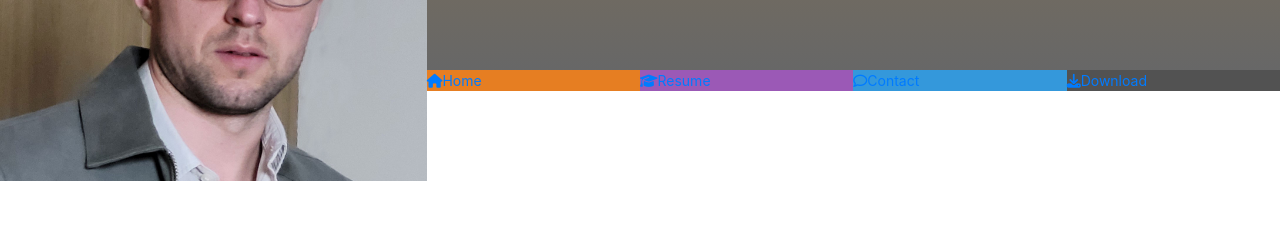
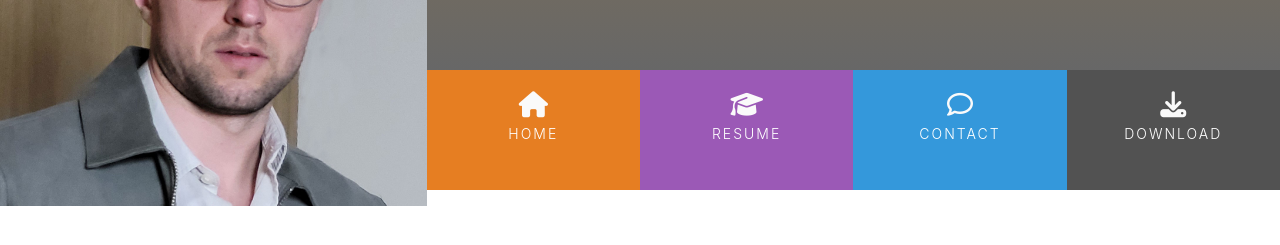
Before and after one commit to FlashDrag/resume-pavlo-myskov, a plain HTML site: page index.html in a window 1280 px wide. Shown: the part 179-424 px from the top of the page. Drawn offline with nearby package versions, Linux system fonts and the light colour scheme.

Commit message:
Style each menu item

```diff
--- a/assets/css/style.css
+++ b/assets/css/style.css
@@ -74,3 +74,34 @@ header {
     padding: 0;
 }
 /* --- */
+
+.menuitem {
+    height: 120px;
+    text-align: center;
+    padding: 0;
+}
+
+.menuitem a {
+    width: 100%;
+    text-decoration: none;
+    color: white;
+    height: 120px;
+}
+
+.menuitem a i {
+    padding-top: 22px;
+    display: block;
+    color: #fafafa;
+    font-size: 26px;
+}
+
+.menuitem span {
+    display: block;
+    width: 100%;
+    padding-top: 5px;
+    text-align: center;
+    text-transform: uppercase;
+    font-size: 14px;
+    font-weight: 300;
+    letter-spacing: 2px;
+}
--- a/index.html
+++ b/index.html
@@ -40,21 +40,21 @@
             <div class="col">
               <!-- class that displays the list horizontally -->
               <ul id="nav" class="list-inline menucontainer">
-                <li class="col-6 col-sm-3 ui-menu-color-home list-inline-item">
+                <li class="col-6 col-sm-3 ui-menu-color-home list-inline-item menuitem">
                   <a href="#"><i class="fa fa-home" aria-hidden="true"></i><span>Home</span></a>
                 </li>
                 <li
-                  class="col-6 col-sm-3 ui-menu-color-resume list-inline-item"
+                  class="col-6 col-sm-3 ui-menu-color-resume list-inline-item menuitem"
                 >
                   <a href="#"><i class="fa fa-graduation-cap" aria-hidden="true"></i><span>Resume</span></a>
                 </li>
                 <li
-                  class="col-6 col-sm-3 ui-menu-color-contact list-inline-item"
+                  class="col-6 col-sm-3 ui-menu-color-contact list-inline-item menuitem"
                 >
                   <a href="#"><i class="fa fa-comment-o" aria-hidden="true"></i><span>Contact</span></a>
                 </li>
                 <li
-                  class="col-6 col-sm-3 ui-menu-color-download list-inline-item"
+                  class="col-6 col-sm-3 ui-menu-color-download list-inline-item menuitem"
                 >
                   <a href="#"><i class="fa fa-download" aria-hidden="true"></i><span>Download</span></a>
                 </li>
```
